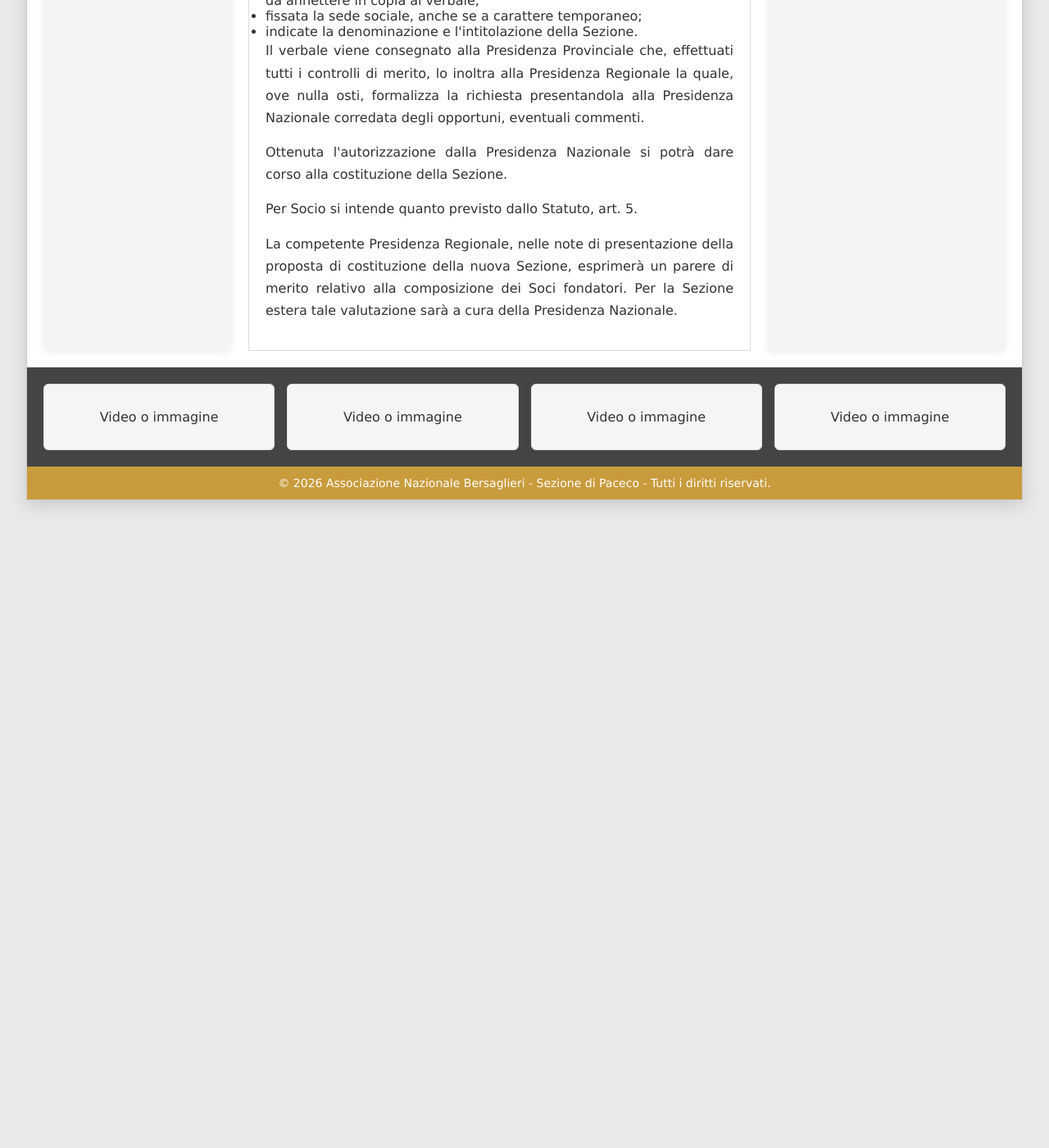
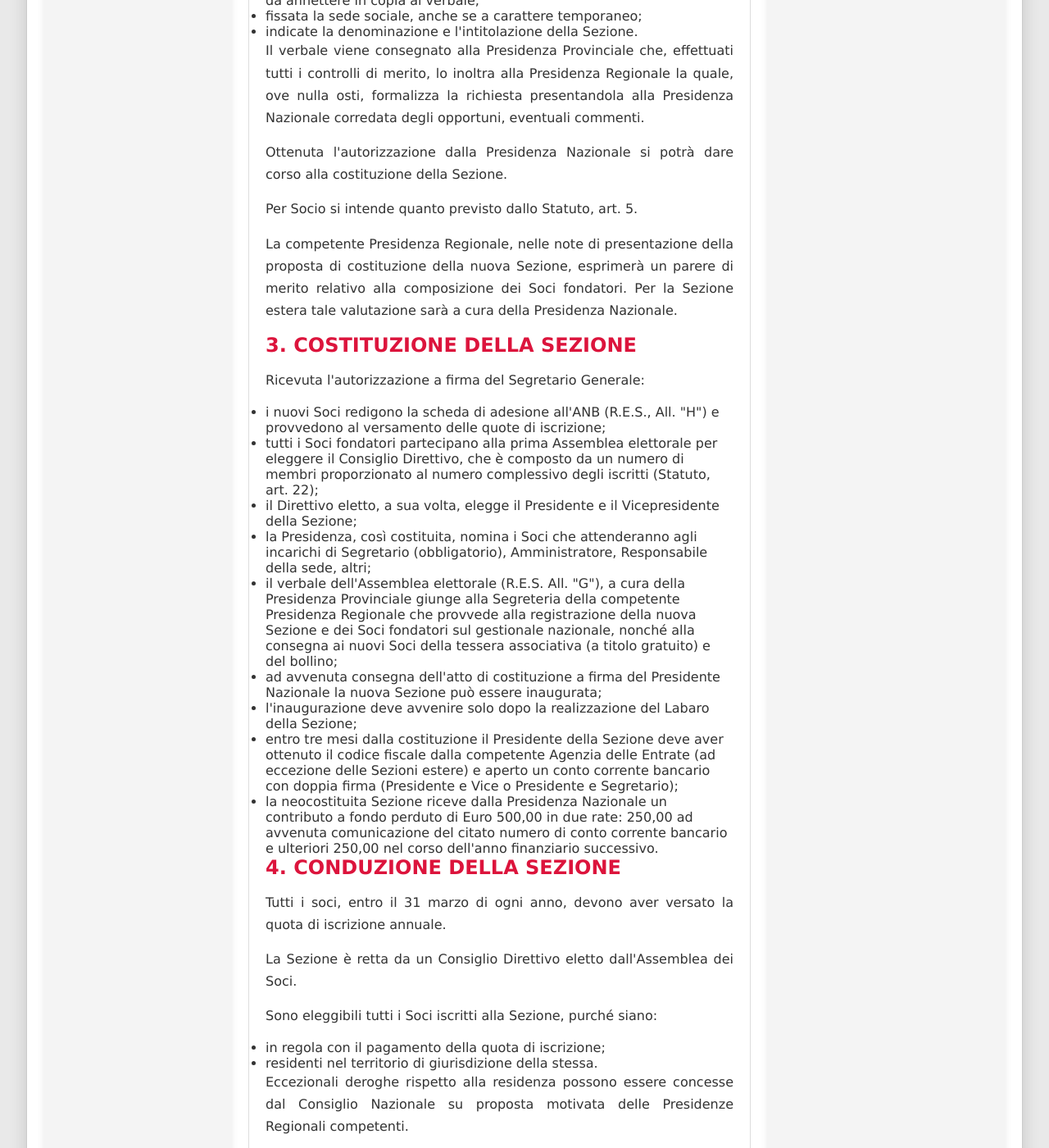
Before and after one commit to bersaglieripaceco/bersaglieripaceco.github.io, a Jekyll site: the page Pagine/Procedure_Costituzione_Sezione_ANB.html, which Jekyll copies as it is, in a window 1280 px wide and 1400 px high, scrolled down 1798 px. Shown: the whole window at 82% size. Built offline with Jekyll 4.4.1, drawn with Linux system fonts in a browser that asks for light colours; before the commit the page ends 2428 px from its top, so only the background shows below that; some of the changed text lies outside the part shown.

Commit message:
Update Procedure_Costituzione_Sezione_ANB.html

```diff
--- a/Pagine/Procedure_Costituzione_Sezione_ANB.html
+++ b/Pagine/Procedure_Costituzione_Sezione_ANB.html
@@ -228,6 +228,133 @@
                         valutazione sarà a cura della Presidenza Nazionale.
                     </p>
 
+				                    <!-- ================================================= -->
+                    <!-- 3. COSTITUZIONE DELLA SEZIONE                     -->
+                    <!-- ================================================= -->
+
+                    <h2>3. COSTITUZIONE DELLA SEZIONE</h2>
+
+                    <p>
+                        Ricevuta l'autorizzazione a firma del Segretario Generale:
+                    </p>
+
+                    <ul>
+
+                        <li>
+                            i nuovi Soci redigono la scheda di adesione all'ANB
+                            (R.E.S., All. "H") e provvedono al versamento delle
+                            quote di iscrizione;
+                        </li>
+
+                        <li>
+                            tutti i Soci fondatori partecipano alla prima Assemblea
+                            elettorale per eleggere il Consiglio Direttivo, che è
+                            composto da un numero di membri proporzionato al numero
+                            complessivo degli iscritti (Statuto, art. 22);
+                        </li>
+
+                        <li>
+                            il Direttivo eletto, a sua volta, elegge il Presidente
+                            e il Vicepresidente della Sezione;
+                        </li>
+
+                        <li>
+                            la Presidenza, così costituita, nomina i Soci che
+                            attenderanno agli incarichi di Segretario (obbligatorio),
+                            Amministratore, Responsabile della sede, altri;
+                        </li>
+
+                        <li>
+                            il verbale dell'Assemblea elettorale (R.E.S. All. "G"),
+                            a cura della Presidenza Provinciale giunge alla
+                            Segreteria della competente Presidenza Regionale che
+                            provvede alla registrazione della nuova Sezione e dei
+                            Soci fondatori sul gestionale nazionale, nonché alla
+                            consegna ai nuovi Soci della tessera associativa
+                            (a titolo gratuito) e del bollino;
+                        </li>
+
+                        <li>
+                            ad avvenuta consegna dell'atto di costituzione a firma
+                            del Presidente Nazionale la nuova Sezione può essere
+                            inaugurata;
+                        </li>
+
+                        <li>
+                            l'inaugurazione deve avvenire solo dopo la realizzazione
+                            del Labaro della Sezione;
+                        </li>
+
+                        <li>
+                            entro tre mesi dalla costituzione il Presidente della
+                            Sezione deve aver ottenuto il codice fiscale dalla
+                            competente Agenzia delle Entrate (ad eccezione delle
+                            Sezioni estere) e aperto un conto corrente bancario con
+                            doppia firma (Presidente e Vice o Presidente e Segretario);
+                        </li>
+
+                        <li>
+                            la neocostituita Sezione riceve dalla Presidenza
+                            Nazionale un contributo a fondo perduto di Euro 500,00
+                            in due rate: 250,00 ad avvenuta comunicazione del
+                            citato numero di conto corrente bancario e ulteriori
+                            250,00 nel corso dell'anno finanziario successivo.
+                        </li>
+
+                    </ul>
+
+					                    <!-- ================================================= -->
+                    <!-- 4. CONDUZIONE DELLA SEZIONE                       -->
+                    <!-- ================================================= -->
+
+                    <h2>4. CONDUZIONE DELLA SEZIONE</h2>
+
+                    <p>
+                        Tutti i soci, entro il 31 marzo di ogni anno, devono aver
+                        versato la quota di iscrizione annuale.
+                    </p>
+
+                    <p>
+                        La Sezione è retta da un Consiglio Direttivo eletto
+                        dall'Assemblea dei Soci.
+                    </p>
+
+                    <p>
+                        Sono eleggibili tutti i Soci iscritti alla Sezione,
+                        purché siano:
+                    </p>
+
+                    <ul>
+
+                        <li>
+                            in regola con il pagamento della quota di iscrizione;
+                        </li>
+
+                        <li>
+                            residenti nel territorio di giurisdizione della stessa.
+                        </li>
+
+                    </ul>
+
+                    <p>
+                        Eccezionali deroghe rispetto alla residenza possono essere
+                        concesse dal Consiglio Nazionale su proposta motivata delle
+                        Presidenze Regionali competenti.
+                    </p>
+
+                    <p>
+                        I verbali delle riunioni elettorali devono essere
+                        immediatamente trasmessi alla Presidenza Provinciale per
+                        consentire il tempestivo aggiornamento del gestionale
+                        nazionale.
+                    </p>
+
+                    <p>
+                        <strong>Il Segretario Generale</strong><br>
+                        <strong>Bers. Antonio Coppola</strong>
+                    </p>
+
+
 
                 </div>
 
```
